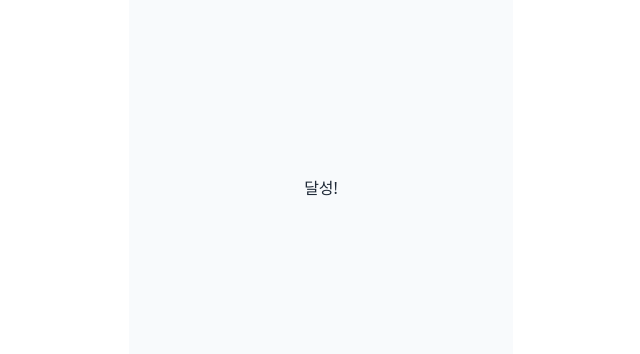
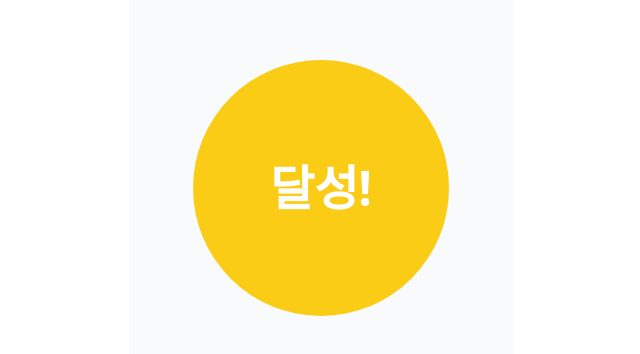
Before and after one commit to ShineTiger/7-squrt, a React (Create React App) app: page /Goal in a window 1280 px wide. Shown: the part 212-566 px from the top of the page, without its empty margins (319-959 px from the left). Built offline with nearby package versions, Linux system fonts and the light colour scheme.

Commit message:
:lipstick: Goal 페이지 스타일 추가 및 css module 추가

```diff
--- a/src/pages/Goal.tsx
+++ b/src/pages/Goal.tsx
@@ -1,8 +1,10 @@
+import goalCss from "./pages.module.css";
+
 const Goal = () => {
   return (
     <div>
-      <div>
-        <span>달성!</span>
+      <div className={goalCss.goalCircleBg}>
+        <span className="text-5xl">달성!</span>
       </div>
     </div>
   );
--- /dev/null
+++ b/src/pages/pages.module.css
@@ -0,0 +1,29 @@
+.goalCircleBg {
+  color: white;
+  display: inline-flex;
+  flex-shrink: 0;
+  user-select: none;
+  flex-wrap: wrap;
+  align-items: center;
+  justify-content: center;
+  text-align: center;
+  width: 16rem;
+  transition-duration: 200ms;
+  transition-timing-function: ease-out;
+  border-radius: 10rem;
+  height: 16rem;
+  padding-left: 1rem;
+  padding-right: 1rem;
+  font-size: 3rem;
+  line-height: 1em;
+  min-height: 3rem;
+  font-weight: 600;
+  animation: pop 0.3s linear 1;
+  background-color: rgb(250 204 21);
+}
+
+@keyframes pop {
+  50% {
+    transform: scale(1.2);
+  }
+}
```
Also changed, not shown: src/pages/Goal.module.css (added, +29 -0 lines).
